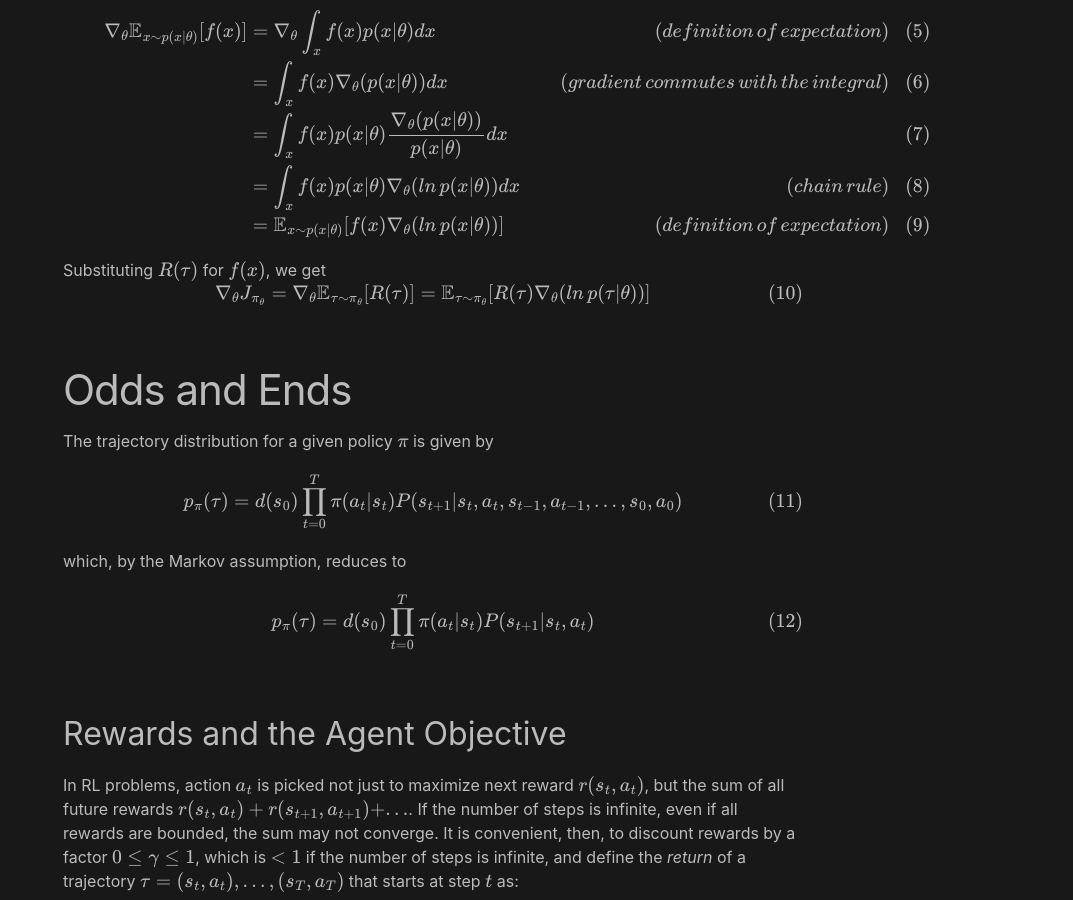
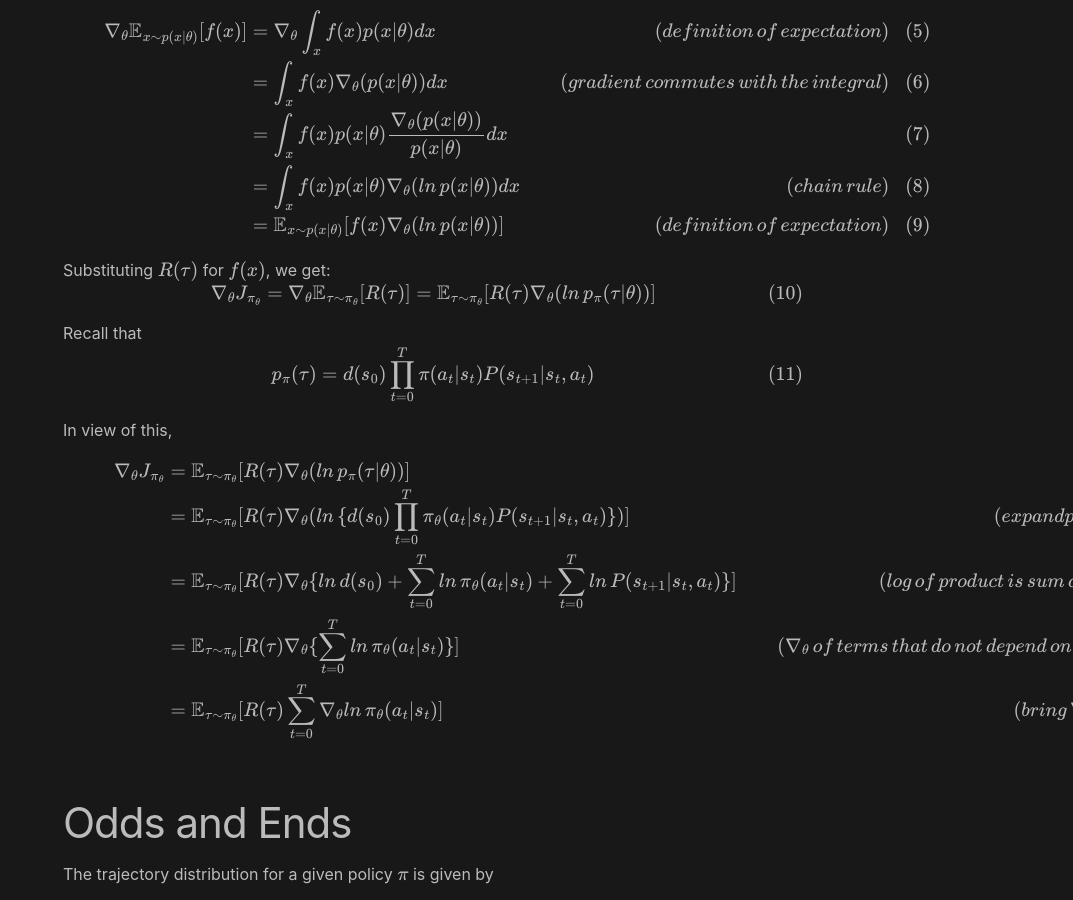
Before and after one commit to analytiq-hub/sigagent.github.io, a Jekyll site: the page built from machine_learning/_posts/2021-02-14-reinforce.md, in a window 1280 px wide and 900 px high, scrolled down 1415 px. Shown: the whole window, without its empty margins (207-1280 px from the left). Built offline with Jekyll 4.4.1, drawn with Linux system fonts in a browser that asks for light colours; formulas are drawn with MathJax 3; a script that is not in the unit is left out.

Commit message:
*** empty log message ***

```diff
--- a/machine_learning/_posts/2021-02-14-reinforce.md
+++ b/machine_learning/_posts/2021-02-14-reinforce.md
@@ -64,22 +64,38 @@ $$
 \end{align}
 $$
 
-Substituting $$R(\tau)$$ for $$f(x)$$, we get
+Substituting $$R(\tau)$$ for $$f(x)$$, we get:
 $$
 \begin{align}
-\nabla_\theta J_{\pi_\theta} & = \nabla_\theta \mathbb{E}_{\tau \sim \pi_\theta}[R(\tau)] = \mathbb{E}_{\tau \sim \pi_\theta}[R(\tau)\nabla_\theta (ln \, p(\tau \vert \theta))] \\
+\nabla_\theta J_{\pi_\theta} = \nabla_\theta \mathbb{E}_{\tau \sim \pi_\theta}[R(\tau)] = \mathbb{E}_{\tau \sim \pi_\theta}[R(\tau)\nabla_\theta (ln \, p_\pi(\tau \vert \theta))] \\
 \end{align}
 $$
+
+Recall that
+$$
+\begin{equation} \label{eq:taudist1}
+p_\pi(\tau) = d(s_0) \prod_{t=0}^T \pi(a_t \vert s_t) P(s_{t+1} \vert s_t, a_t)
+\end{equation}
+$$
+
+In view of this,
+
+
+$$
+\begin{align}
+\nabla_\theta J_{\pi_\theta} & = \mathbb{E}_{\tau \sim \pi_\theta}[R(\tau)\nabla_\theta (ln \, p_\pi(\tau \vert \theta))] \\
+& = \mathbb{E}_{\tau \sim \pi_\theta}[R(\tau)\nabla_\theta (ln \, \{d(s_0) \prod_{t=0}^T \pi_\theta(a_t \vert s_t) P(s_{t+1} \vert s_t, a_t)\})] & (expand p_\pi(\tau \vert \theta)) \\
+& = \mathbb{E}_{\tau \sim \pi_\theta}[R(\tau)\nabla_\theta \{ ln \, d(s_0) + \sum_{t=0}^T ln \, \pi_\theta(a_t \vert s_t) + \sum_{t=0}^T ln \, P(s_{t+1} \vert s_t, a_t)\}] & (log \, of \, product \, is \, sum \, of \, log)) \\
+& = \mathbb{E}_{\tau \sim \pi_\theta}[R(\tau)\nabla_\theta \{\sum_{t=0}^T ln \, \pi_\theta(a_t \vert s_t)\}] & (\nabla_\theta \, of \, terms \, that \, do \, not \, depend \, on \, \theta \, is \, 0)) \\
+& = \mathbb{E}_{\tau \sim \pi_\theta}[R(\tau) \sum_{t=0}^T \nabla_\theta ln \, \pi_\theta(a_t \vert s_t)] & (bring \, \nabla_\theta \, in)) \\
+\end{align}
+$$
+
 
 # Odds and Ends
 
 The trajectory distribution for a given policy $$\pi$$ is given by
 
-$$
-\begin{equation} \label{eq:taudist1}
-p_\pi(\tau) = d(s_0) \prod_{t=0}^T \pi(a_t \vert s_t) P(s_{t+1} \vert s_t, a_t, s_{t-1}, a_{t-1}, ..., s_0, a_0)
-\end{equation}
-$$
 
 which, by the Markov assumption, reduces to
 
```
